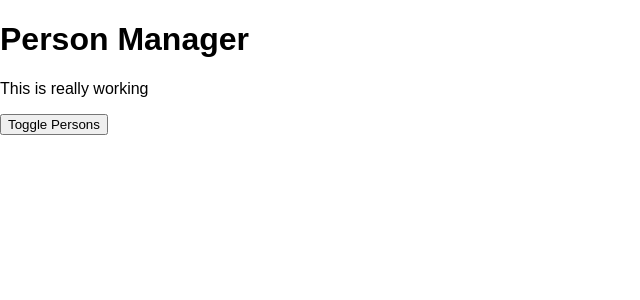
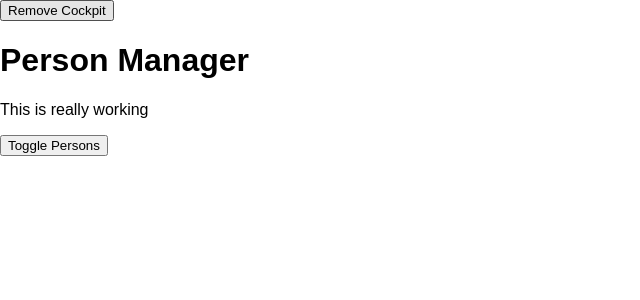
Before and after one commit to zexes-react/react-complete-guide, a React app: page / in a window 1280 px wide. Shown: the top 300 px of the page, without its empty margins (0-640 px from the left). Built offline with nearby package versions, Linux system fonts and the light colour scheme.

Commit message:
Cleaning up LifeCycle Hooks (CLASS BASED), useEffects(Functional BASED). closes #27

```diff
--- a/src/components/Cockpit/Cockpit.js
+++ b/src/components/Cockpit/Cockpit.js
@@ -9,11 +9,20 @@ const cockpit = (props)=> {
         setTimeout(() =>{
             alert('Saved data from the Cloud');
         }, 1000);
+
+        return () => console.log('[cockpit.js] cleanup work \n runs BEFORE the main useEffect function runs, but AFTER the (first) render cycle!');
     }, []);
     //conditioned to run when persons change i.e the optional argument passed [props.persons],
     // we can pass in as many dependency as required here
     // if we want to run once, pass an empty array []
     //note we can call use effects as many times as we need it for the changes we need
+
+    useEffect((() => {
+        console.log('[cockpit.js] 2nd useEffect');
+        return (() => {
+            console.log('[cockpit.js] clean up work in 2nd useEffect'); // optional
+            });
+    }));
 
     let assignedClasses = [];
     let btnClass = '';
--- a/src/components/Persons/Persons.js
+++ b/src/components/Persons/Persons.js
@@ -19,6 +19,10 @@ class Persons extends Component {
         return {message: 'snapshot!'};
     }
 
+    componentWillUnmount() {
+        console.log('[Persons.js] componentWillUnmount:: things that should run before component is unmounted ==>  clean up work' );
+    }
+
     componentDidUpdate(prevProps, prevState, snapshot) {
         console.log('[Persons.js] componentDidUpdate runs 5th on update')
         console.log(snapshot);
--- a/src/containers/App.js
+++ b/src/containers/App.js
@@ -19,10 +19,11 @@ class App extends Component {
             {id: 'vwwv', name: 'Stephanie', age: 26}
         ],
         otherState: 'some other value',
-        showPersons: false
+        showPersons: false,
+        showCockpit: true
     }
 
-    static getDerivedStateFromProps(props, state){
+    static getDerivedStateFromProps(props, state) {
         console.log("[App.js] getDerivedStateFromProps runs 2nd", props);
         return state;
     }
@@ -84,11 +85,14 @@ class App extends Component {
         return (
 
             <div className={classes.App}>
-                <Cockpit
-                    title={this.props.appTitle}
-                    showPersons={this.state.showPersons}
-                    persons={this.state.persons}
-                    clicked={this.togglePersonsHandler}/>
+                <button onClick={() => this.setState({showCockpit: false})}>Remove Cockpit</button>
+                {this.state.showCockpit
+                    ? <Cockpit
+                        title={this.props.appTitle}
+                        showPersons={this.state.showPersons}
+                        persons={this.state.persons}
+                        clicked={this.togglePersonsHandler}/>
+                    : null}
 
                 {persons}
             </div>
```
